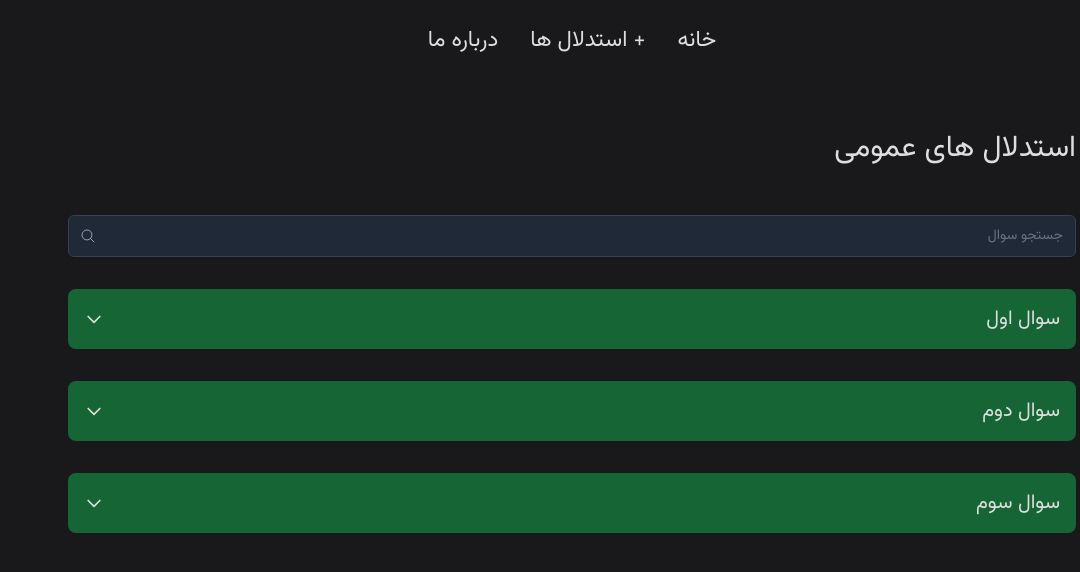
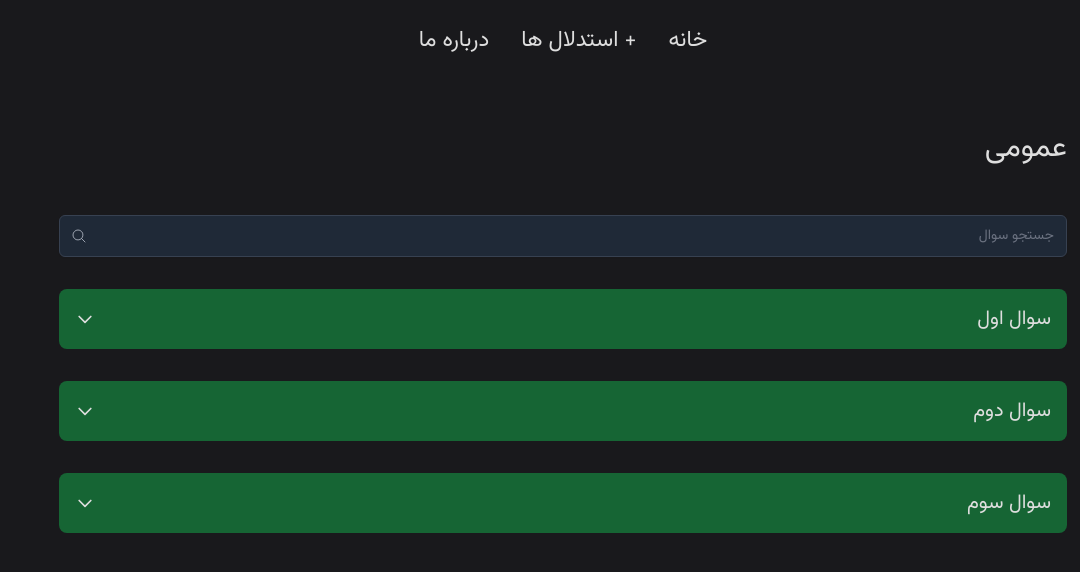
Before and after one commit to ParsaJR/CarnismDebunked, a Vue app: page /general in a window 1280 px wide. Shown: the top 572 px of the page, without its empty margins (200-1280 px from the left). Built offline with nearby package versions, Linux system fonts and the light colour scheme.

Commit message:
minor improvment

```diff
--- a/src/components/ArgIntro.vue
+++ b/src/components/ArgIntro.vue
@@ -3,6 +3,6 @@
 
 <template>
   <article class="flex gap-y-8 flex-col p-2">
-    <h1>استدلال های عمومی </h1>
+    <h1>عمومی</h1>
   </article>
 </template>
--- a/src/views/HomeView.vue
+++ b/src/views/HomeView.vue
@@ -14,7 +14,7 @@
       </h1>
 
       <p class="mx-auto mt-4 max-w-xl sm:text-xl/relaxed">
-        سلاخی انسانی استدلال ها علیه گیاه خواری
+        سلاخیِ انسانی استدلال ها علیه گیاه خواری
       </p>
 
       <div class="mt-8 flex flex-wrap justify-center gap-4">
@@ -29,7 +29,7 @@
           class="block w-full rounded border border-blue-600 px-12 py-3 text-sm font-medium text-white hover:bg-blue-600 focus:outline-none focus:ring active:bg-blue-500 sm:w-auto transition"
           href="/about"
         >
-          منظورت چیه؟
+          درباره ما
         </a>
       </div>
     </div>
```
